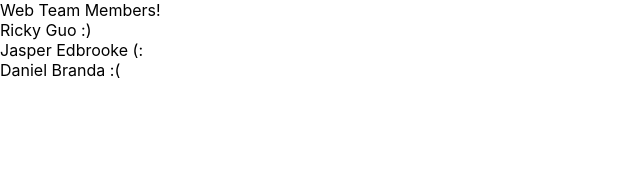
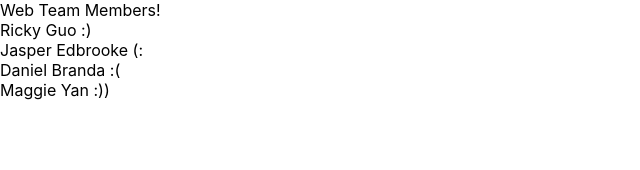
Before and after one commit to graceoncampus/goc-web-v3, a React (Create React App) app: page / in a window 1280 px wide. Shown: the top 170 px of the page, without its empty margins (0-640 px from the left). Built offline with nearby package versions, Linux system fonts and the light colour scheme.

Commit message:
Added name to App.tsx

```diff
--- a/src/App.tsx
+++ b/src/App.tsx
@@ -9,6 +9,7 @@ const App = () => {
       <span> Ricky Guo :) </span>
       <span> Jasper Edbrooke (: </span>
       <span> Daniel Branda :( </span>
+      <span> Maggie Yan :)) </span>
     </div>
   );
 }
```
